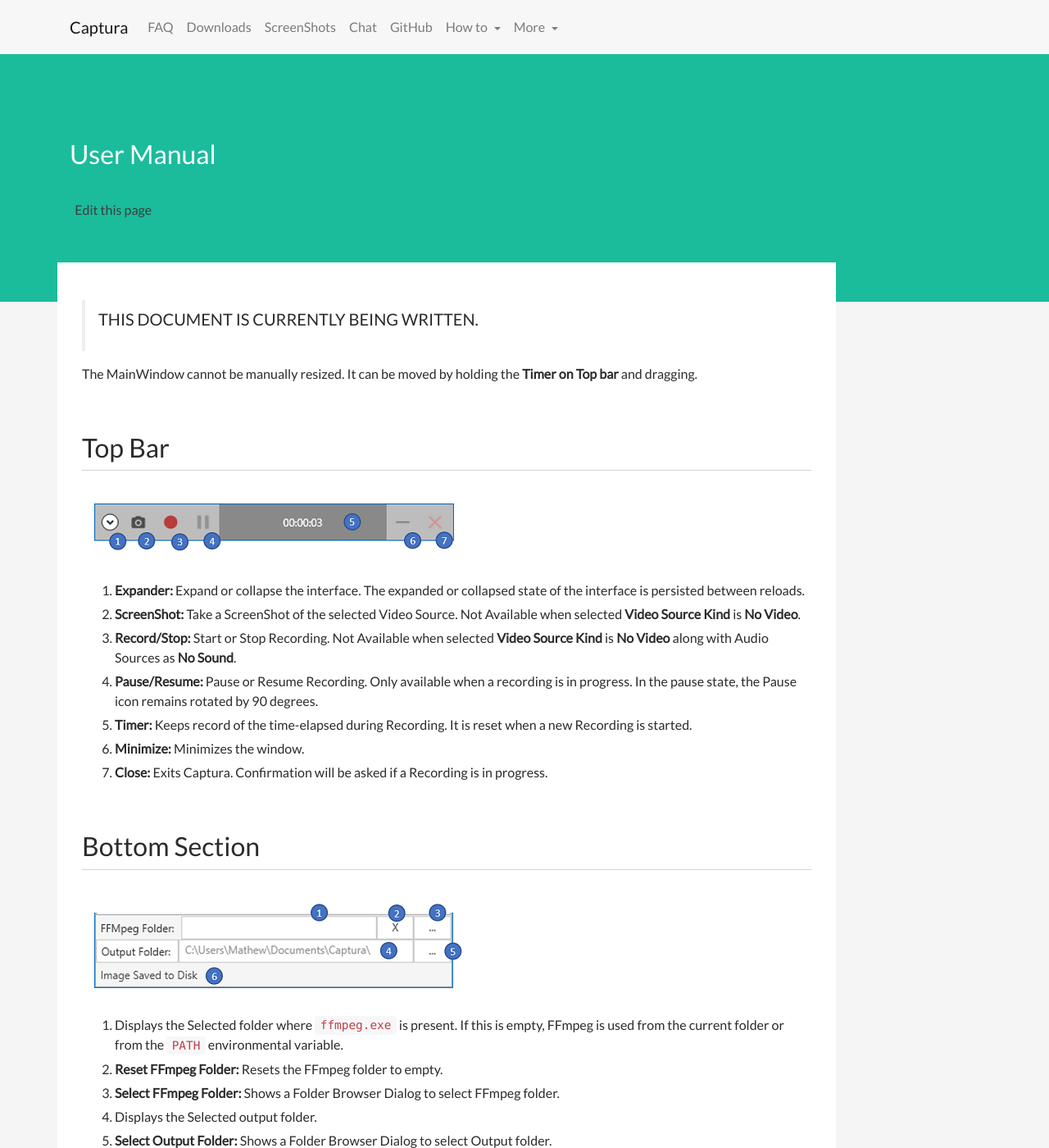
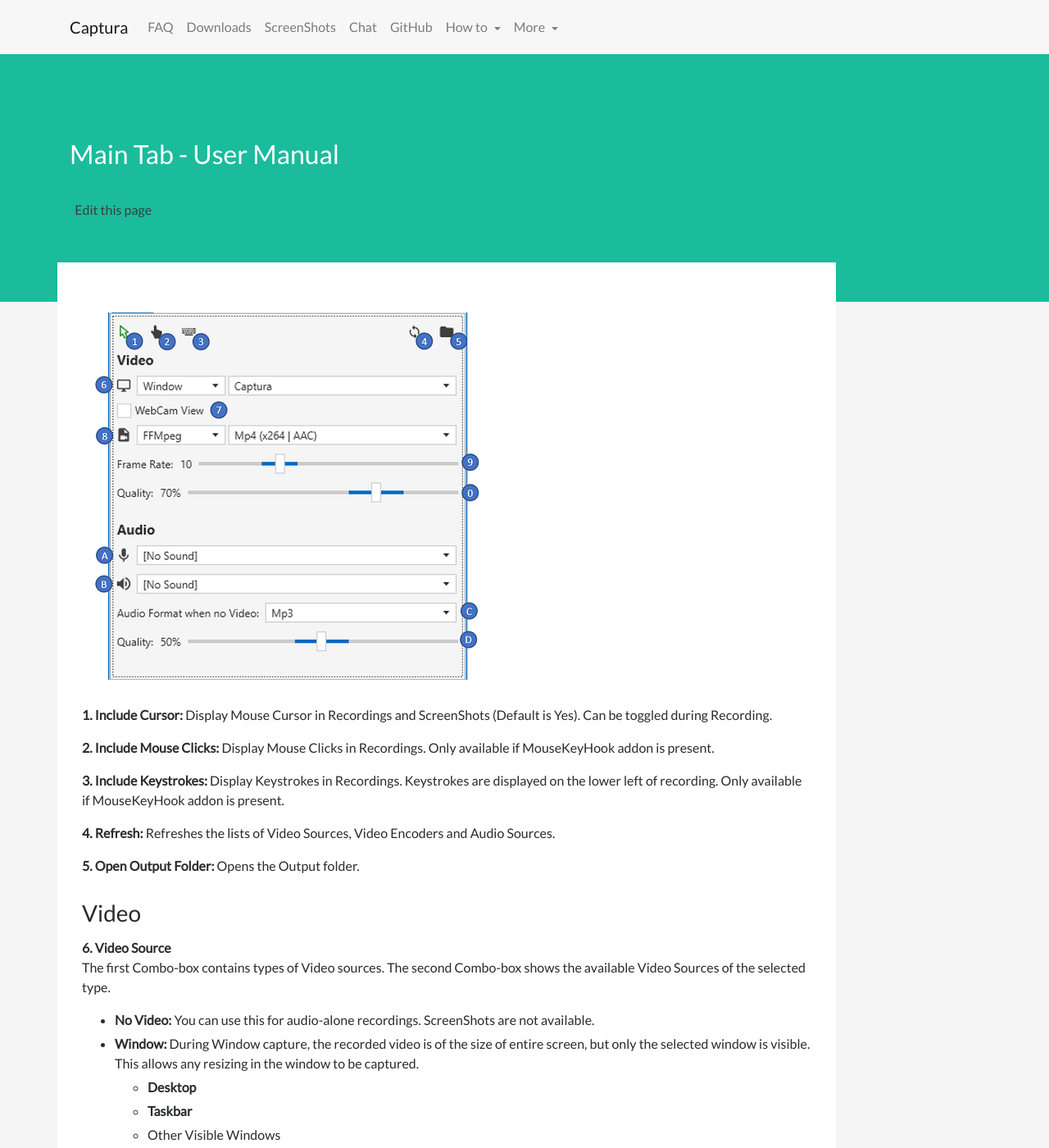
Before and after one commit to MathewSachin/Captura, a Jekyll site: the page built from Manual/main.md, in a window 1280 px wide and 1400 px high. Shown: the whole window at 82% size. Built offline with Jekyll 4.4.1, drawn with Linux system fonts in a browser that asks for light colours; nearby versions of some CDN libraries; comment, search, counter and statistics services are not loaded; some of the changed text lies outside the part shown.

Commit message:
manual pages

```diff
--- a/User-Manual.md
+++ b/Manual/main.md
@@ -1,52 +1,9 @@
 ---
 layout: page
-title: User Manual
-permalink: User-Manual/
+title: Main Tab - User Manual
 ---
 
-> THIS DOCUMENT IS CURRENTLY BEING WRITTEN.
-
-The MainWindow cannot be manually resized.
-It can be moved by holding the **Timer on Top bar** and dragging.
-
-## Top Bar
-![Top Bar]({{ site.baseurl }}/img/Manual/1.png)
-
-1. **Expander:** Expand or collapse the interface.
-  The expanded or collapsed state of the interface is persisted between reloads.
-2. **ScreenShot:** Take a ScreenShot of the selected Video Source.
-  Not Available when selected **Video Source Kind** is **No Video**.
-3. **Record/Stop:** Start or Stop Recording.
-  Not Available when selected **Video Source Kind** is **No Video** along with Audio Sources as **No Sound**.
-4. **Pause/Resume:** Pause or Resume Recording.
-  Only available when a recording is in progress.
-  In the pause state, the Pause icon remains rotated by 90 degrees.
-5. **Timer:** Keeps record of the time-elapsed during Recording.
-  It is reset when a new Recording is started.
-6. **Minimize:** Minimizes the window.
-7. **Close:** Exits Captura. Confirmation will be asked if a Recording is in progress.
-
-## Bottom Section
-![Bottom Section]({{ site.baseurl }}/img/Manual/3.png)
-
-1. Displays the Selected folder where `ffmpeg.exe` is present. If this is empty, FFmpeg is used from the current folder or from the `PATH` environmental variable.
-2. **Reset FFmpeg Folder:** Resets the FFmpeg folder to empty.
-3. **Select FFmpeg Folder:** Shows a Folder Browser Dialog to select FFmpeg folder.
-4. Displays the Selected output folder.
-5. **Select Output Folder:** Shows a Folder Browser Dialog to select Output folder.
-6. **Status Bar:** Displays status information.
-
-## Tabs
-![Tabs]({{ site.baseurl }}/img/Manual/2.png)
-
-- Main
-- Configure
-- Recent
-- Hotkeys
-- About
-
-### Main Tab
-![Main Tab]({{ site.baseurl }}/img/Manual/4.png)
+![Main Tab]({{ site.baseurl }}/img/Manual/main.png)
 
 **1. Include Cursor:** Display Mouse Cursor in Recordings and ScreenShots (Default is Yes). Can be toggled during Recording.
 
```
Also changed, not shown: Manual/hotkeys.md (added, +29 -0 lines), Manual/index.md (added, +45 -0 lines), img/Manual/hotkeys.png (added), img/Manual/main.png (renamed from img/Manual/4.png).
